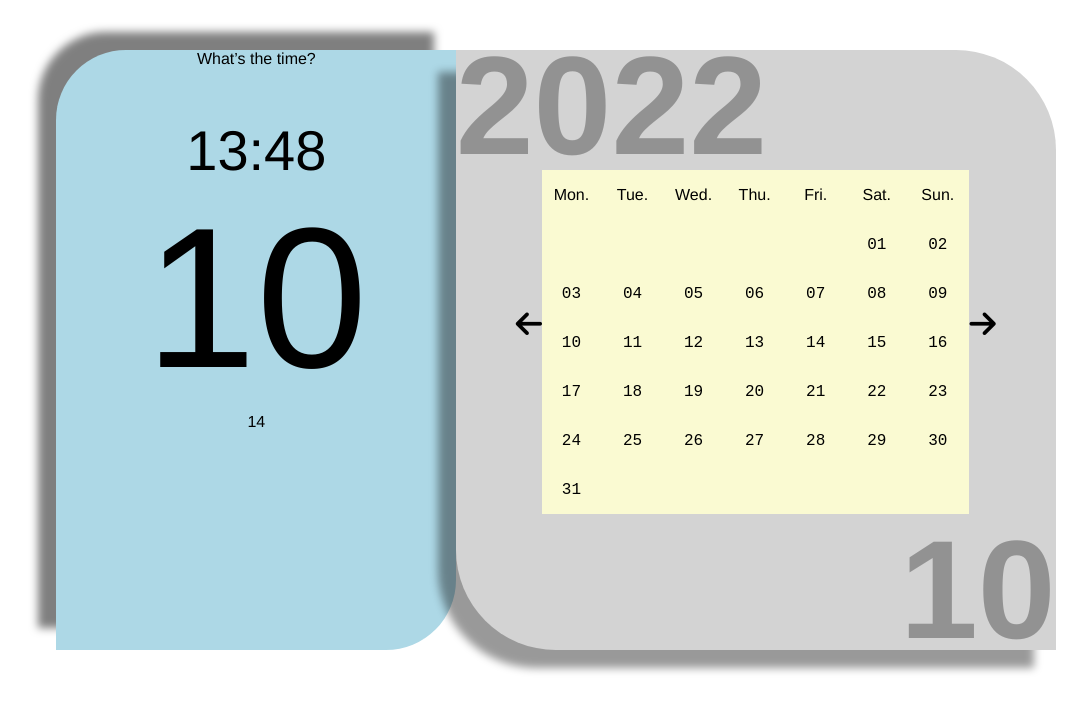
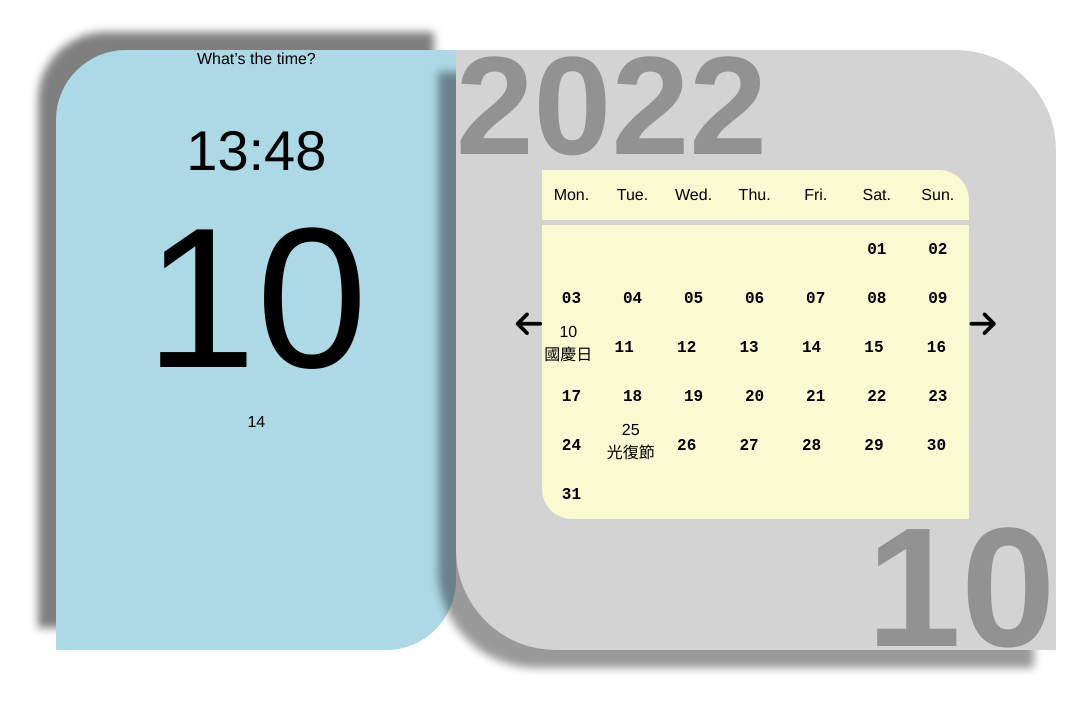
Before and after one commit to luchiahsuan/pra_school, a PHP site: page /calendar_copy.php?y=2022&m=10 in a window 1280 px wide. Shown: the top 712 px of the page, without its empty margins (84-1171 px from the left). Run offline with PHP 8.4, Linux system fonts and the light colour scheme; some libraries are stand-ins or nearby versions.

Commit message:
新增節假日

```diff
--- a/hw-calender/calendar_copy.php
+++ b/hw-calender/calendar_copy.php
@@ -72,9 +72,9 @@
         }
 
         .prenext-m1 {
-            font-size: 70px;
+            font-size: 85px;
             opacity: 0.3;
-            margin-top: -5px;
+            margin-top: -30px;
             margin-left: 380px;
             text-align: right;
         }
@@ -118,6 +118,8 @@
             margin: 0 auto;
             margin-top: 120px;
             background-color: lightgoldenrodyellow;
+            border-radius: 0 30px 0 0;
+
         }
 
         /* 星期幾單天 */
@@ -127,20 +129,30 @@
             margin-bottom: -1px;
         }
 
+        .holiday:hover {
+            background-color: lightseagreen;
+font-size: larger;
+        }
+
         /* 1-31一個月 */
         .days {
             background-color: lightgoldenrodyellow;
             display: flex;
             flex-wrap: wrap;
             margin: 0 auto;
+            margin-top: 5px;
+            border-radius: 0 0 0 30px;
+
         }
 
         .day:hover {
             background-color: lightcoral;
         }
 
+
         /* 1-31每天 */
         .day {
+            font-weight: bold;
             width: calc(100% / 7);
             margin-left: -1px;
             margin-bottom: -1px;
@@ -154,8 +166,10 @@
     <body>
         <?php
         date_default_timezone_set('Asia/Taipei');
-        $now=date('H:i');
+        $now = date('H:i');
         $cal = [];
+        $hy=date('y');
+        $holiday = ["2022-10-25" => "光復節", "2022-10-10" => "國慶日"];
         // 如果有要求年月就顯示要求的,如無要求則顯示當下年月
         $month = (isset($_GET['m'])) ? $_GET['m'] : date("m");
         $year = (isset($_GET['y'])) ? $_GET['y'] : date("Y");
@@ -195,7 +209,7 @@
 
         for ($i = 0; $i < $monthDays; $i++) {
             // d代表月分中的第幾天 沒有前導0 1-31
-            $cal[] = date("d", strtotime("+$i days", strtotime($firstDay)));
+            $cal[] = date("Y-m-d", strtotime("+$i days", strtotime($firstDay)));
         }
 
         for ($i = 0; $i < $lastSpaceDays; $i++) {
@@ -207,7 +221,7 @@
         <div class="shaow-u"></div>
         <div class="month">
             <div class="month-l1">
-            What’s the time?
+                What’s the time?
 
                 <div class="l-year"><?= $now; ?></div>
                 <div class="l-month"><?= $month; ?></div>
@@ -235,11 +249,23 @@
                         </div>
                         <div class="days">
                             <?php
-                            // 用$i的內容當$cal的陣列數值顯示$day
                             foreach ($cal as $i => $day) {
-                                echo "<div class='day'>";
-                                echo "$day";
-                                echo "</div>";
+                                if ($day != "") {
+                                    $show = explode("-", $day)[2];
+                                } else {
+                                    $show = "";
+                                }
+
+                                if (array_key_exists($day, $holiday)) {
+
+                                    echo "<div class='holiday'>";
+                                    echo $show;
+                                    echo "<div>{$holiday[$day]}</div>";
+                                    echo "</div>";
+                                } else {
+
+                                    echo "<div class='day'>$show</div>";
+                                }
                             }
                             ?>
                         </div>
```
